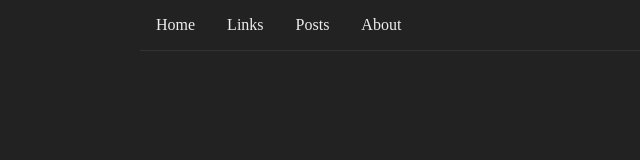
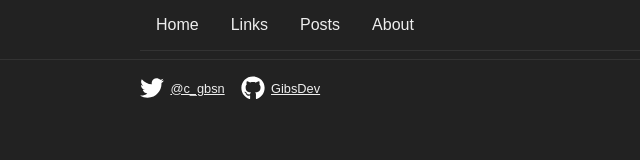
Before and after one commit to GibsDev/gibsdev.com, a website: page page.html in a window 1280 px wide. Shown: the whole page, without its empty margins (0-640 px from the left). Drawn offline with Linux system fonts and the light colour scheme.

Commit message:
added links to footer

```diff
--- a/mdhtml.js
+++ b/mdhtml.js
@@ -154,7 +154,7 @@ function renderHtml(markdownContent, htmlTemplate, { updateTime, title }) {
             day: 'numeric',
             year: 'numeric'
         });
-        output = output.replace(/<span>.*<\/span>/g, `<span>Updated: ${updateString}</span>`);
+        output = output.replace(/<span>.*<\/span>/, `<span>Updated: ${updateString}</span>`);
     }
     // Insert the content
     output = output.replace(/<div>.*<\/div>/g, `<div id="content">${mdHtml}</div>`);
--- a/page.html
+++ b/page.html
@@ -21,7 +21,17 @@
         <span></span>
     </header>
     <div></div>
-    <footer></footer>
+    <hr>
+    <footer>
+        <a href="https://twitter.com/c_gbsn">
+            <img alt="Twitter" src="/images/twitter.svg">
+            <span>@c_gbsn</span>
+        </a>
+        <a href="https://github.com/GibsDev">
+            <img alt="GitHub" src="/images/github.svg">
+            <span>GibsDev</span>
+        </a>
+    </footer>
 </body>
 
 </html>
--- a/public/style.css
+++ b/public/style.css
@@ -1,6 +1,7 @@
 html {
     background: #222;
     color: #eee;
+    font-family: sans-serif;
 }
 
 a {
@@ -36,6 +37,10 @@ ul {
 
 body {
     margin: 0;
+}
+
+#content > *:first-child {
+    margin-top: 0.5em;
 }
 
 #content, footer {
@@ -85,3 +90,22 @@ button {
     border: none;
     border-radius: 0;
 }
+
+footer {
+    display: flex;
+    gap: 1em;
+    margin-top: 1em;
+    align-content: center;
+}
+
+footer > a {
+    display: flex;
+    gap: 0.5em;
+    align-items: center;
+    font-size: 0.8em;
+}
+
+footer img {
+    width: 24px;
+    height: 24px;
+}
```
Also changed, not shown: public/index.md (+1 -3 lines), public/images/github.svg (added), public/images/twitter.svg (added).
